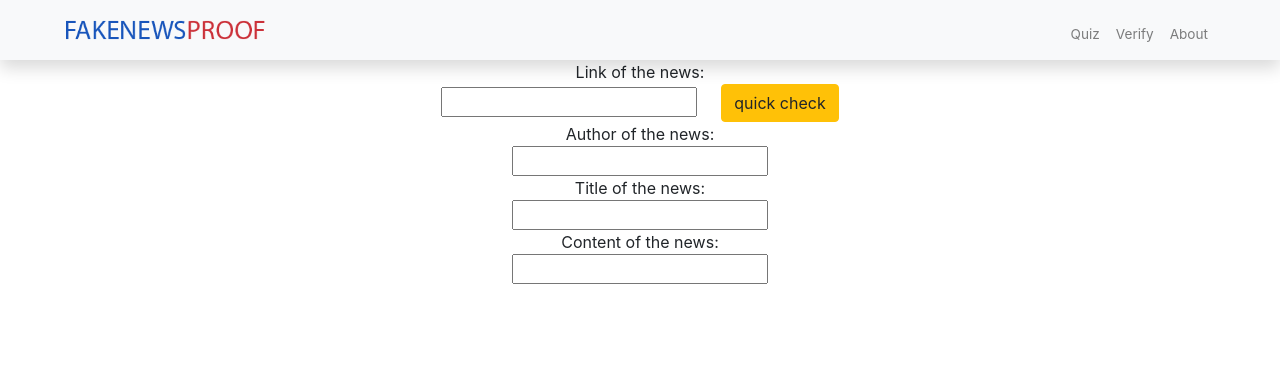
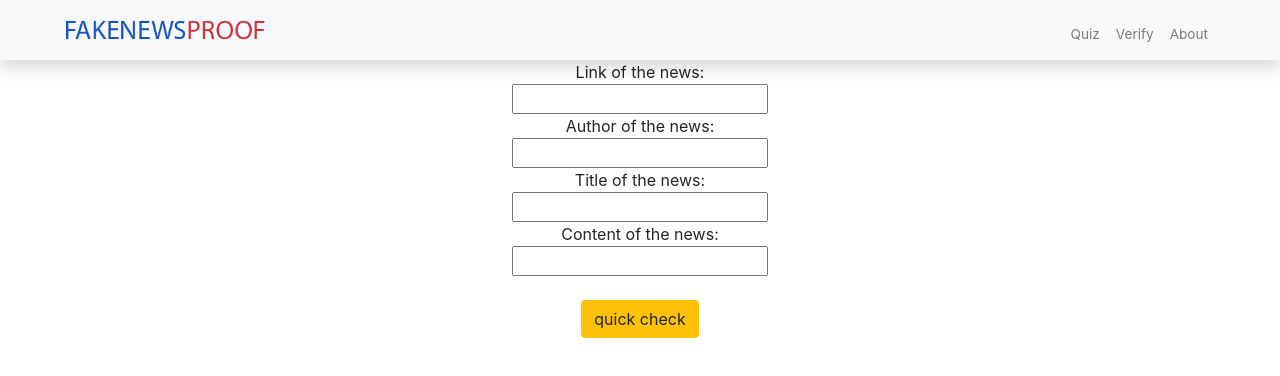
Before and after one commit to ashgarr/fn-react, a React (Create React App) app: page /verify in a window 1280 px wide. Shown: the top 376 px of the page. Built offline with nearby package versions, Linux system fonts and the light colour scheme.

Commit message:
rearrange button

```diff
--- a/src/views/Verify.js
+++ b/src/views/Verify.js
@@ -9,7 +9,6 @@ class Verify extends Component {
                 <form>
                     Link of the news:<br />
                     <input type="text" name="link" />
-                    <button class="ml-4 btn btn-warning">quick check</button>
                     <br />
                     Author of the news:<br />
                     <input type="text" name="author" />
@@ -19,6 +18,8 @@ class Verify extends Component {
                     <br />
                     Content of the news:<br />
                     <input type="text" name="content" />
+                    <br />
+                    <button class="mt-4 btn btn-warning">quick check</button>
                 </form>
             </div>
         )
```
